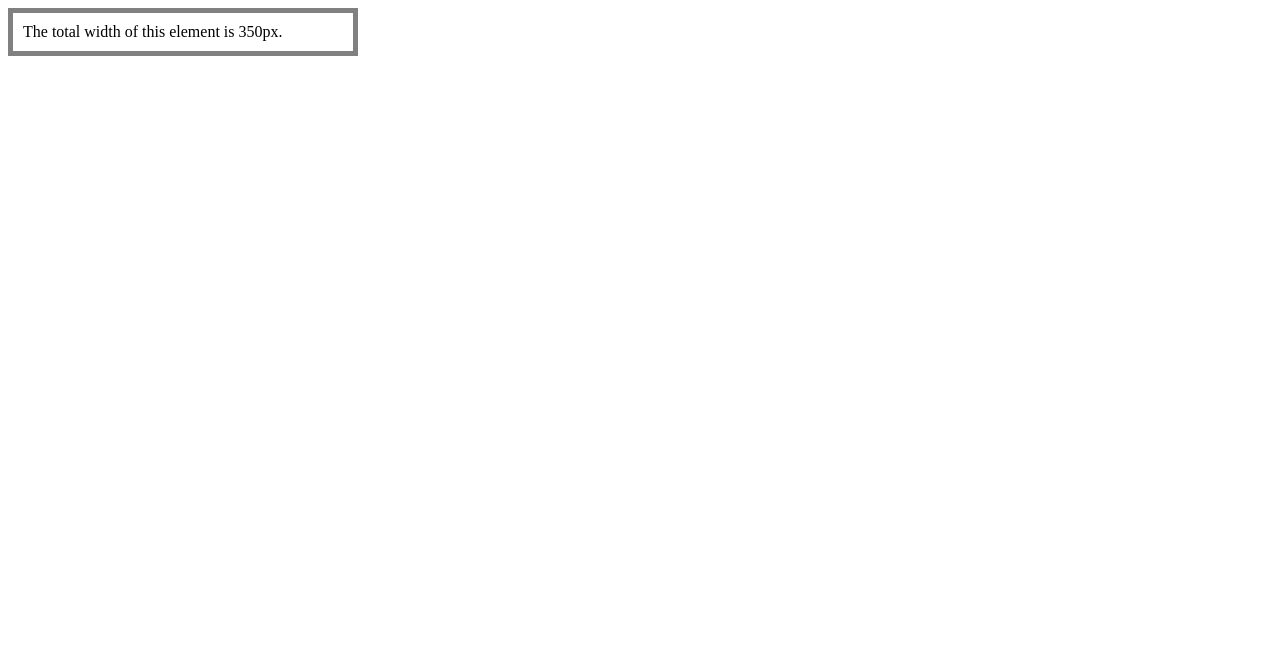
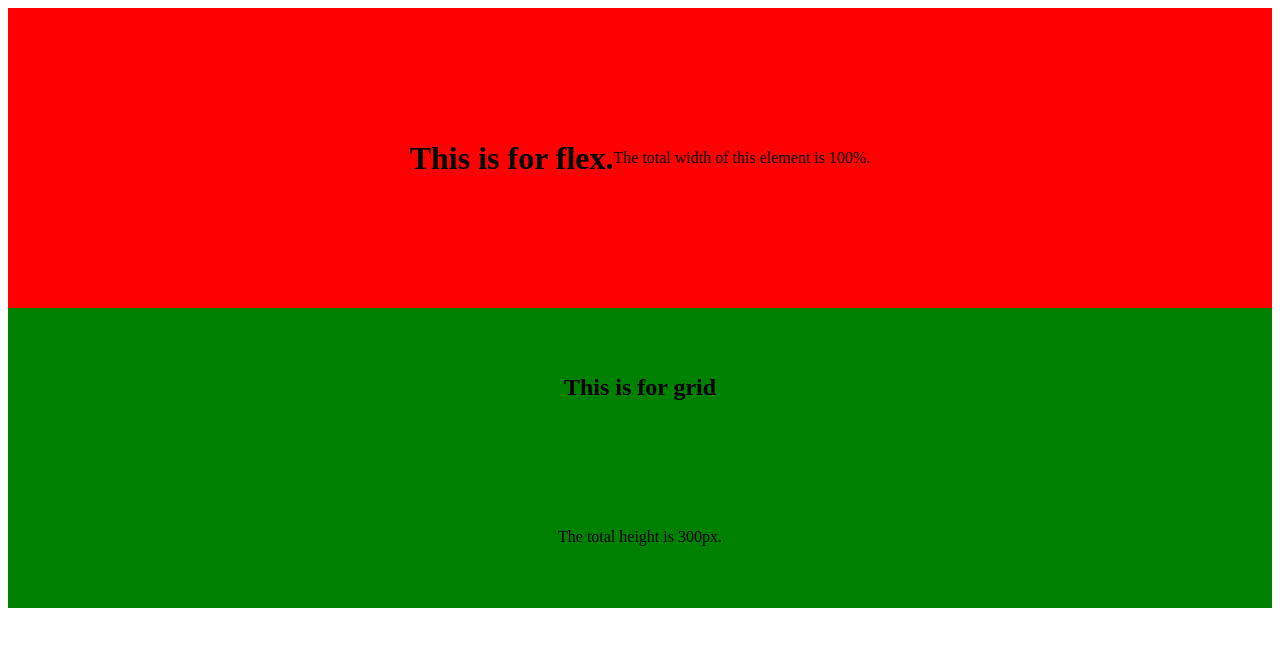
Before and after one commit to AayanTiwari/220258_Aayan, a plain HTML site: page boxmodel.html in a window 1280 px wide. Drawn offline with Linux system fonts and the light colour scheme.

Commit message:
Flex and Grid

```diff
--- a/boxmodel.html
+++ b/boxmodel.html
@@ -6,15 +6,30 @@
     <meta name="viewport" content="width=device-width, initial-scale=1.0">
     <title>Box Model</title>
     <style>
-        div {
-            width: 320px;
-            padding: 10px;
-            border: 5px solid gray;
-            margin: 0;
+        .div1 {
+           width: 100%;
+           background: red;
+           display: flex;
+           height: 300px;
+           align-items: center;
+           justify-content: center;
+        }
+        .div2 {
+            display: grid;
+            place-items: center;
+            background: green;
+            height: 300px;
         }
     </style>
 </head>
 <body>
-    <div>The total width of this element is 350px.</div>
+    <div class="div1">
+        <h1>This is for flex.</h1>
+        <p>The total width of this element is 100%.</p>
+    </div>
+    <div class="div2">
+        <h2>This is for grid</h2>
+        <p>The total height is 300px.</p>
+    </div>
 </body>
 </html>
```
